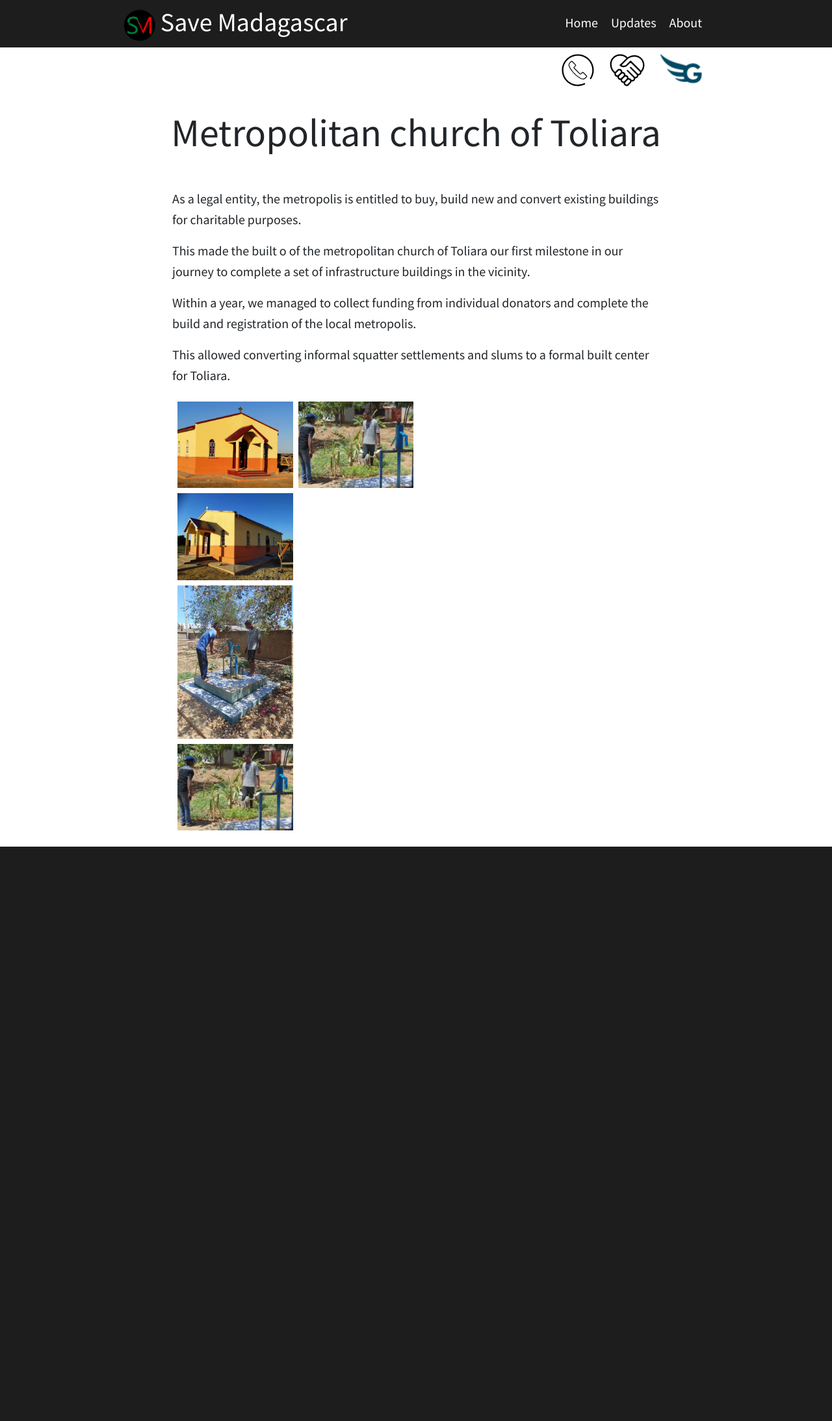
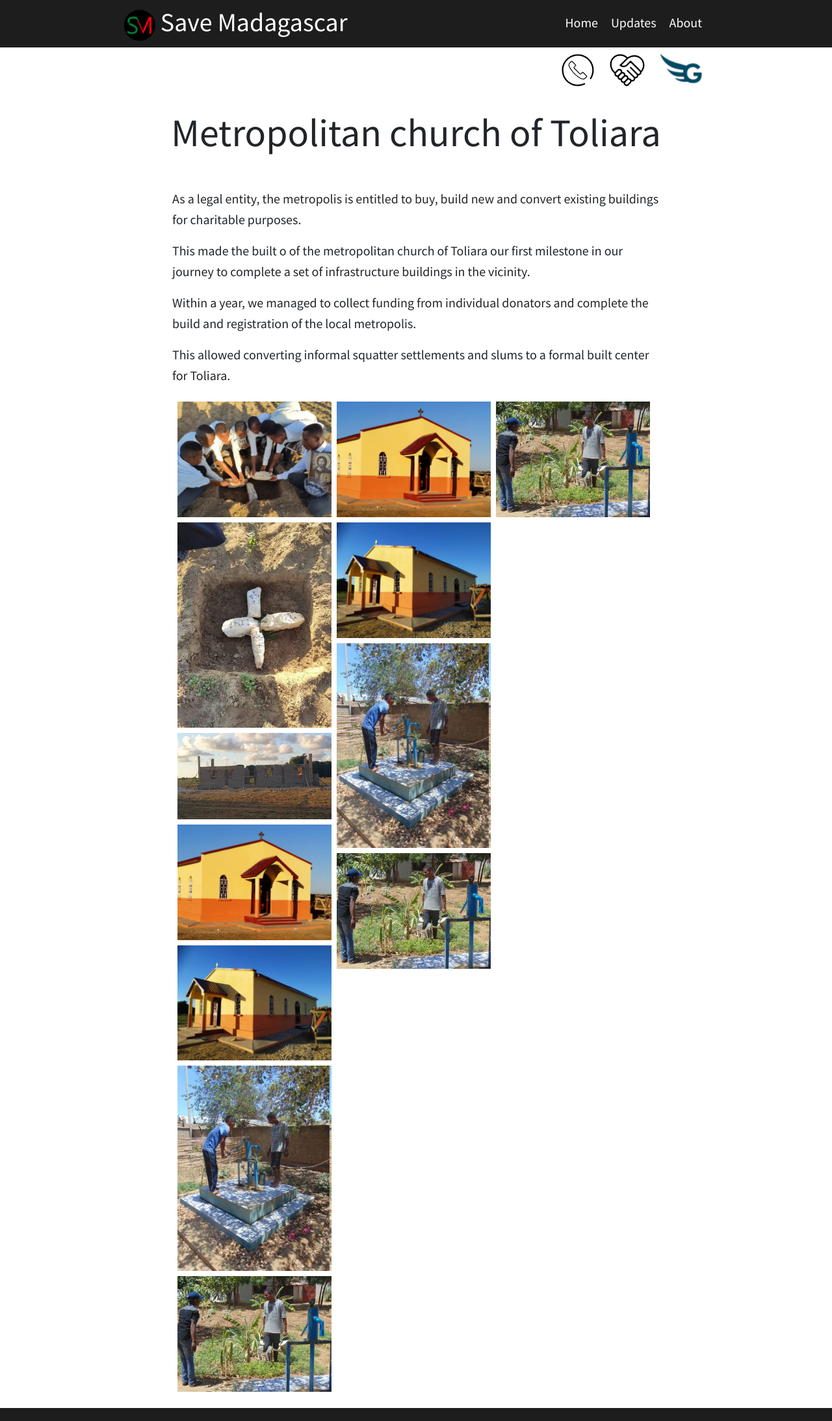
Before and after one commit to at07cm1/smadagascar_site, a Jekyll site: the page built from _posts/updates/2018-01-01-metropolitan_church_of_Toliara.md, in a window 1280 px wide. Shown: the whole page at 65% size. Built offline with Jekyll 4.4.1, drawn with Linux system fonts in a browser that asks for light colours; before the commit the page ends 1323 px from its top, so only the background shows below that.

Commit message:
image gallery test

```diff
--- a/_layouts/post.html
+++ b/_layouts/post.html
@@ -11,6 +11,12 @@ layout: default
 			<div>
 				<div class="gallery">
 					<div class="g-column">
+						{% for img in page.gallery_images %}
+							<a target="_blank" href="{{ img }}"><img src="{{ img }}" style="width:100%"></a>
+						{% endfor %}
+					</div>
+
+					<div class="g-column">
 						{% for img in page.gallery_images offset: 3 %}
 							<a target="_blank" href="{{ img }}"><img src="{{ img }}" style="width:100%"></a>
 						{% endfor %}
@@ -18,12 +24,6 @@ layout: default
 
 					<div class="g-column">
 						{% for img in page.gallery_images offset: 6 %}
-							<a target="_blank" href="{{ img }}"><img src="{{ img }}" style="width:100%"></a>
-						{% endfor %}
-					</div>
-
-					<div class="g-column">
-						{% for img in page.gallery_images offset: 9 %}
 							<a target="_blank" href="{{ img }}"><img src="{{ img }}" style="width:100%"></a>
 						{% endfor %}
 					</div>
--- a/css/style.css
+++ b/css/style.css
@@ -355,9 +355,9 @@ a.badgeToDecorate {
 
 /* Create four equal columns that sits next to each other */
 .g-column {
-  -ms-flex: 25%; /* IE10 */
-  flex: 25%;
-  max-width: 25%;
+  -ms-flex: 33%; /* IE10 */
+  flex: 33%;
+  max-width: 33%;
   padding: 0 4px;
 }
 
```
